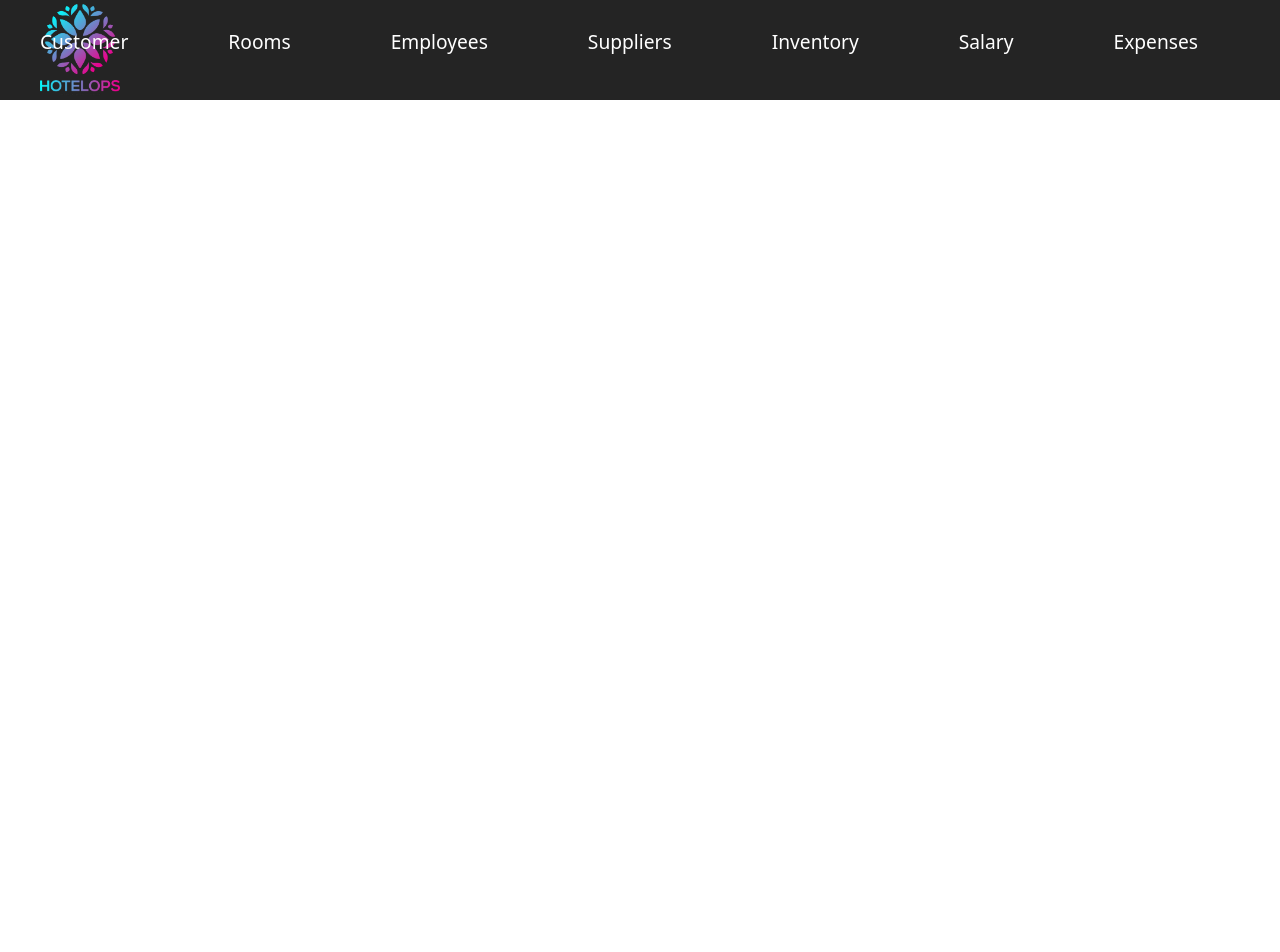
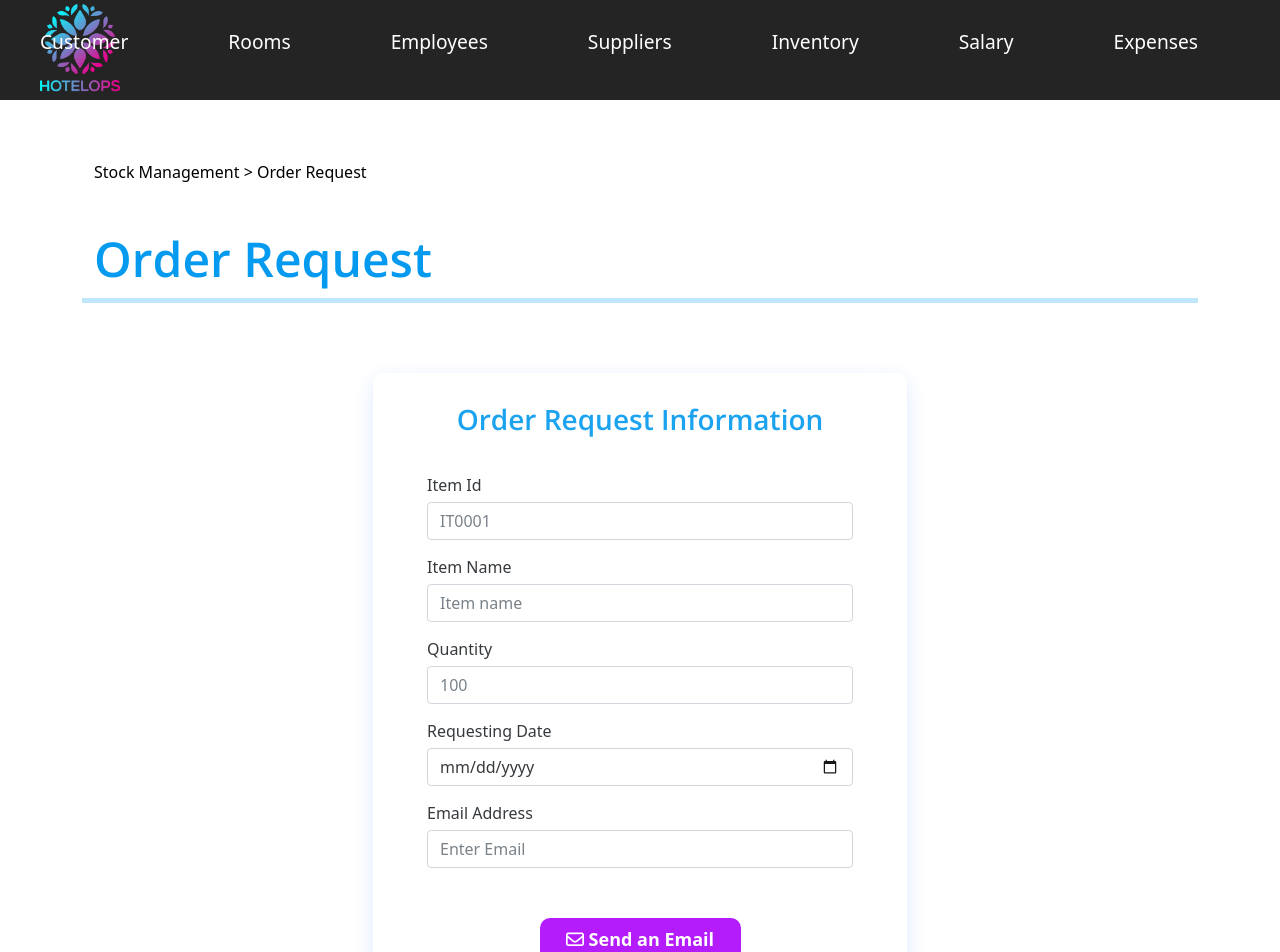
Before and after one commit to Lakshan555/Hotel-management-System, a React (Create React App) app in the folder client/: page /order-Request in a window 1280 px wide. Shown: the top 952 px of the page. Before the commit the page ends 800 px from the top, so only its background shows below. Built offline with nearby package versions, Linux system fonts and the light colour scheme; a web font is replaced by a local one.

Commit message:
addd order request

```diff
--- a/client/src/App.js
+++ b/client/src/App.js
@@ -28,7 +28,7 @@ import SendEmail from './Components/SupplierOrder/SendEmail';
 import ViewStock from './Components/Stock/ViewStocks';
 import AddStock from './Components/Stock/AddStock';
 import UpdateStock from './Components/Stock/UpdateStock';
-
+import OrderRequest from './Components/Stock/OrderRequest';
 
 export default class App extends Component {
   render() {
@@ -78,7 +78,7 @@ export default class App extends Component {
           <Route exact path='/update-stock/:id'>
             <UpdateStock />
           </Route>
-
+          <Route path="/order-Request" component={OrderRequest}></Route>
         </div>
 
 
--- /dev/null
+++ b/client/src/Components/Stock/OrderRequest.js
@@ -0,0 +1,114 @@
+import React, { Component, useState } from 'react'
+import axios from 'axios'
+import { Link } from 'react-router-dom';
+import emailjs from 'emailjs-com';
+import { ToastContainer, toast } from "react-toastify";
+import 'react-toastify/dist/ReactToastify.css';
+import validator from 'validator'
+
+
+export default function AppEmail() {
+
+  function sendEmail(e) {
+    e.preventDefault();
+    emailjs.sendForm('gmail', 'template_gfvmy09', e.target, 'user_YittnvkqIC29ALCvWV62s')
+      .then((result) => {
+        console.log(result.text);
+        alert("You email is sent successfully");
+      }, (error) => {
+        console.log(error.text);
+        alert("Check your details again");
+      });
+  }
+
+  const [emailError, setEmailError] = useState('')
+  const validateEmail = (e) => {
+    var email = e.target.value
+
+    if (validator.isEmail(email)) {
+      setEmailError('Valid Email')
+    } else {
+      setEmailError('Enter valid Email')
+    }
+  }
+
+  return (
+<div className="container containerTop">
+<div className="row">
+					<div className="col-12">
+						<div className="row">
+							<div className="col position-relative link">
+                <p><Link to="/stock">Stock Management</Link> {'>'} Order Request</p>
+							</div>
+						</div>
+						<div className="row">
+							<div className="col-9 position-relative">
+								<h1 className='display-5 fw-bold'>Order Request</h1>
+								< ToastContainer />
+							</div>
+							<hr className="hr" style={{ height: '2px', color: '#0a90e8' }} />
+						</div>
+					</div>
+				</div>
+
+    <div class="row">
+      <div className="col-md-3" />
+      <div className="col-md-6">
+        <div className="shadowBox">
+            <div className="row" style={{textAlign:'center'}}>
+              <h1 className="h3 mb-3 font-weight-normal">Order Request Information</h1>
+            </div>
+          <div className="container">
+            <div style={{ marginTop: "5%" }}>
+              <form onSubmit={sendEmail}>
+
+                <div class="form-group" style={{ marginBottom: '15px' }}>
+                  <label style={{ marginBottom: '5px' }}>Item Id</label>
+                  <input name="itemId" type="text" class="form-control" placeholder="IT0001" />
+                </div>
+
+                <div class="form-group" style={{ marginBottom: '15px' }}>
+                  <label style={{ marginBottom: '5px' }}>Item Name</label>
+                  <input name="itemName" type="text" class="form-control" placeholder="Item name" />
+                </div>
+
+                <div class="form-group" style={{ marginBottom: '15px' }}>
+                  <label style={{ marginBottom: '5px' }}>Quantity</label>
+                  <input name="qyt" type="Number" class="form-control" placeholder="100" />
+                </div>
+
+                <div class="form-group" style={{ marginBottom: '15px' }}>
+                  <label style={{ marginBottom: '5px' }}> Requesting Date</label>
+                  <input name="reqDate" type="date" class="form-control" placeholder="Item name" />
+                </div>
+
+                <div class="from-group" style={{ marginBottom: '15px' }}>
+                  <label style={{ marginBottom: '5px' }}>Email Address</label>
+                  <input name="email" type="email" class="form-control" placeholder="Enter Email" onChange={(e) => validateEmail(e)} />
+                  <span style={{ color: 'red', }}>{emailError}</span>
+                </div>
+
+
+                {/* <div class="form-group" style={{ marginBottom: '15px' }}>
+                  <label style={{ marginBottom: '5px' }}>Message</label>
+                  <textarea name="message" class="form-control" placeholder="Enter Your Message"></textarea>
+                </div> */}
+
+                <div className="row">
+                  <div className="col-3"/>
+                  <div className="col-6" style={{textAlign:'center'}}>
+                    <button type="submit" class="btn btn-primary sub_btn"><i class="fa fa-envelope-o" aria-hidden="true"></i>&nbsp;Send an Email</button>
+                  </div>
+                  <div className="col-3"/>
+                </div>
+              </form>
+
+            </div>
+          </div>
+        </div>
+      </div>
+      <div className="col-md-3" />
+    </div>
+    </div>
+  );
+}
```
